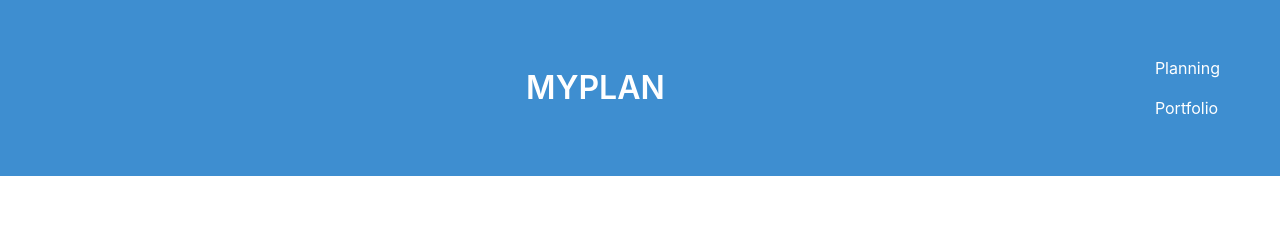
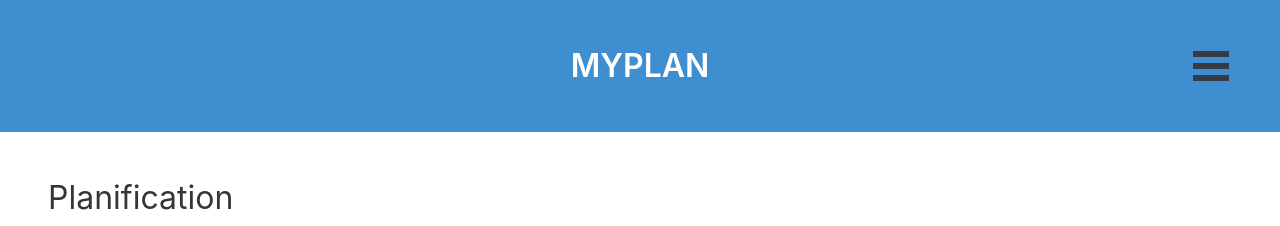
Before and after one commit to BastienVienet/epsic-cie-exam-react, a React (Create React App) app: page / in a window 1280 px wide. Shown: the top 226 px of the page. Built offline with nearby package versions, Linux system fonts and the light colour scheme; no server answers; sample sign-in values are in the browser's storage.

Commit message:
Adding menu burger

```diff
--- a/src/components/Header.jsx
+++ b/src/components/Header.jsx
@@ -9,11 +9,7 @@
         <div className="title-container">
           <p className="title m-0">{title.toUpperCase()}</p>
         </div>
-        {userInfos ? (
-          <div className="menu-container">
-            <Menu />
-          </div>
-        ) : null}
+        {userInfos ? <Menu /> : null}
       </div>
     </section>
   );
--- a/src/components/Menu.jsx
+++ b/src/components/Menu.jsx
@@ -1,16 +1,22 @@
 import { Link } from "react-router-dom";
+import { elastic as MenuSlide } from "react-burger-menu";
+import "../styles/Burger.css";
 
 export const Menu = () => {
   return (
-    <nav className="navbar">
+    <MenuSlide right>
       <div>
-        <Link to="/" className="navbar-item">
-          Planning
-        </Link>
-        <Link to="/portfolio" className="navbar-item">
-          Portfolio
-        </Link>
+        <div className="my-4 has-text-light">
+          <Link to="/" className="menu-item">
+            Planning
+          </Link>
+        </div>
+        <div className="my-4 has-text-light">
+          <Link to="/portfolio" className="menu-item">
+            Portfolio
+          </Link>
+        </div>
       </div>
-    </nav>
+    </MenuSlide>
   );
 };
--- /dev/null
+++ b/src/styles/Burger.css
@@ -0,0 +1,73 @@
+/* Position and sizing of burger button */
+.bm-burger-button {
+  position: fixed;
+  width: 36px;
+  height: 30px;
+  right: 51px;
+  top: 51px;
+}
+
+/* Color/shape of burger icon bars */
+.bm-burger-bars {
+  background: #373a47;
+}
+
+/* Color/shape of burger icon bars on hover*/
+.bm-burger-bars-hover {
+  background: #a90000;
+}
+
+/* Position and sizing of clickable cross button */
+.bm-cross-button {
+  height: 24px;
+  width: 24px;
+}
+
+/* Color/shape of close button cross */
+.bm-cross {
+  background: #ffffff;
+}
+
+/*
+  Sidebar wrapper styles
+  Note: Beware of modifying this element as it can break the animations - you should not need to touch it in most cases
+  */
+.bm-menu-wrap {
+  position: fixed;
+  top: 0;
+  height: 100%;
+}
+
+/* General sidebar styles */
+.bm-menu {
+  background: #373a47;
+  padding: 2.5em 1.5em 0;
+  font-size: 1.5em;
+}
+
+/* Morph shape necessary with bubble or elastic */
+.bm-morph-shape {
+  fill: #373a47;
+}
+
+/* Wrapper for item list */
+.bm-item-list {
+  color: #b8b7ad;
+  padding: 0.8em;
+}
+
+/* Individual item */
+.bm-item {
+  display: inline-block;
+
+  color: #d1d1d1;
+  text-align: left;
+  text-decoration: none;
+  transition: color 0.2s;
+  margin: 10px 0;
+}
+
+/* Styling of overlay */
+.bm-overlay {
+  background: rgba(0, 0, 0, 0.3);
+}
```
